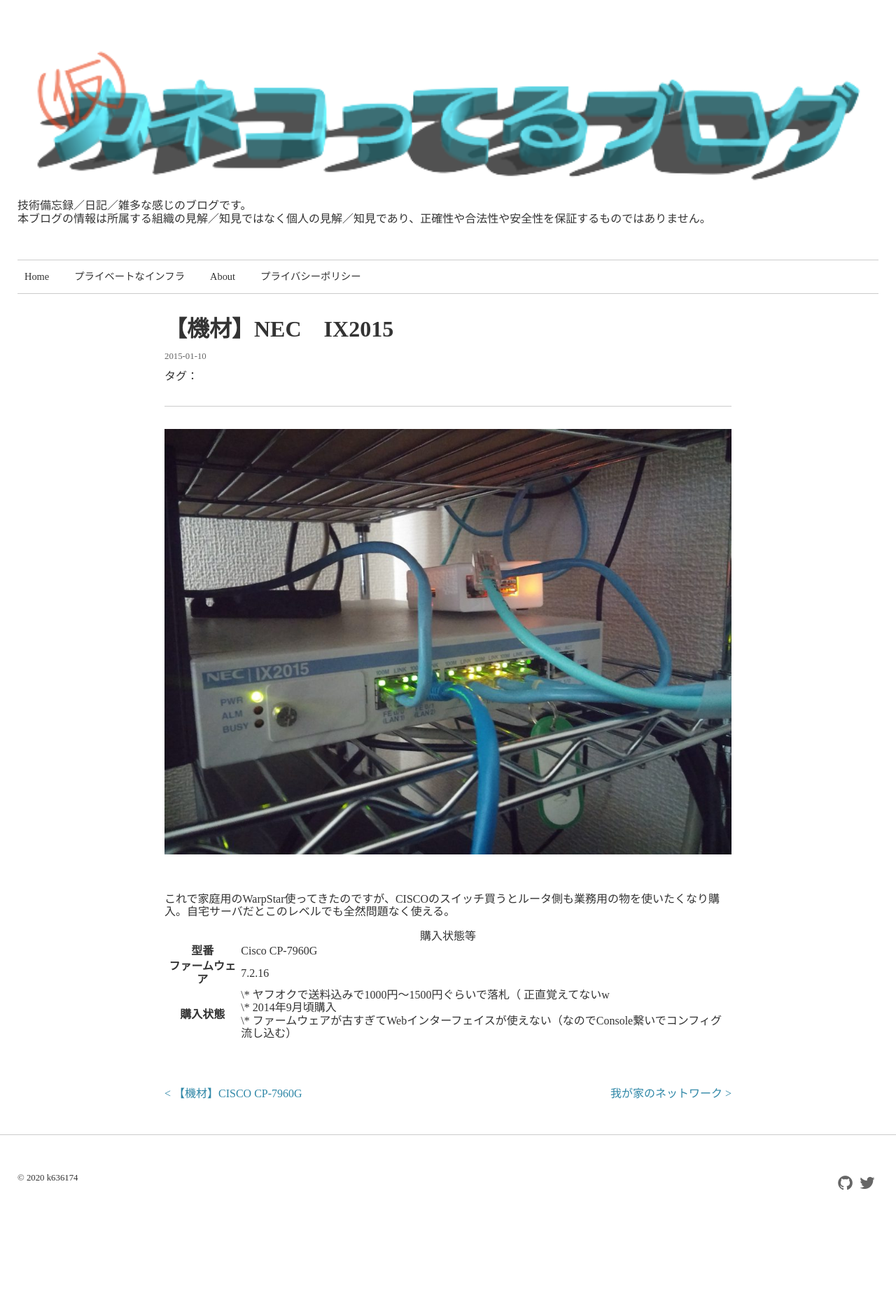
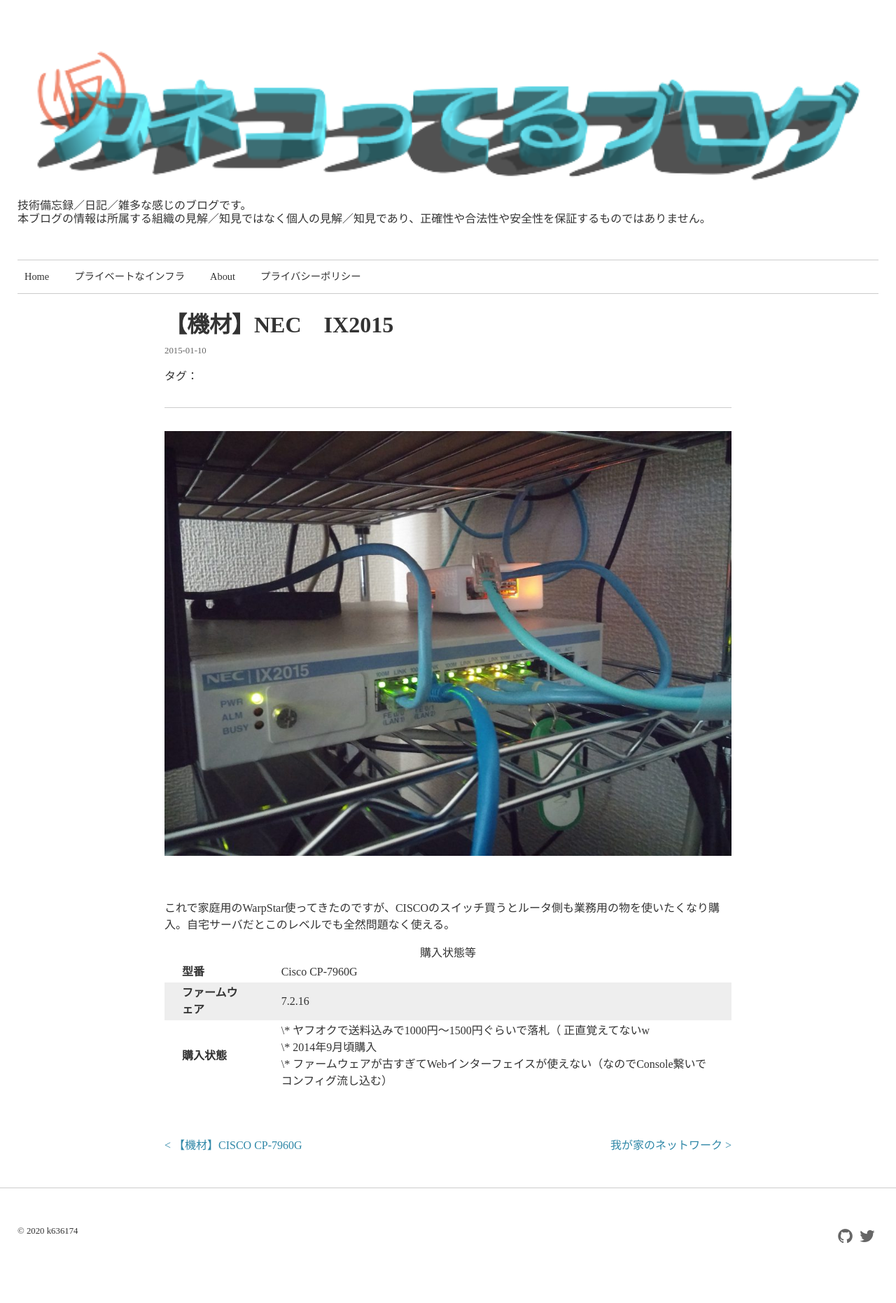
Before and after one commit to k636174/k636174.github.io, a Jekyll site: the page built from _posts/2015-01-10-10071257.md, in a window 1280 px wide. Shown: the whole page at 70% size. Built offline with Jekyll 4.4.1, drawn with Linux system fonts in a browser that asks for light colours; nearby versions of some CDN libraries; before the commit the page ends 1786 px from its top, so only the background shows below that.

Commit message:
change css

```diff
--- a/assets/css/style.scss
+++ b/assets/css/style.scss
@@ -58,12 +58,46 @@
   }
 }
 
+.page__body > h3{
+  font-size:0.825rem;
+  padding: 0.25em 0.5em;
+  color: #494949;
+  background: transparent;
+  border-left: solid 5px #7db4e6;
+  border-bottom: solid 3px #d7d7d7;
+
+  @include breakpoint(){
+    font-size:1.325rem;
+  }
+}
+
 .contents.page{
   margin : 0 auto;
+  line-height:1.5em;
   @include breakpoint(){
     width: 860px;
   }
 }
+
+/* 記事内のTableタグ */
+.page__body {
+  table{
+    //margin: 0 auto;
+    border-collapse: collapse;
+    border-spacing: 0;
+  }
+
+  table th,table td{
+    padding: 3px 25px;
+    text-align: left;
+  }
+
+  table tr:nth-child(even){
+    background-color: #eee
+  }
+}
+
+
 
 /* 投稿一覧ページ */
 .front-page{
```
